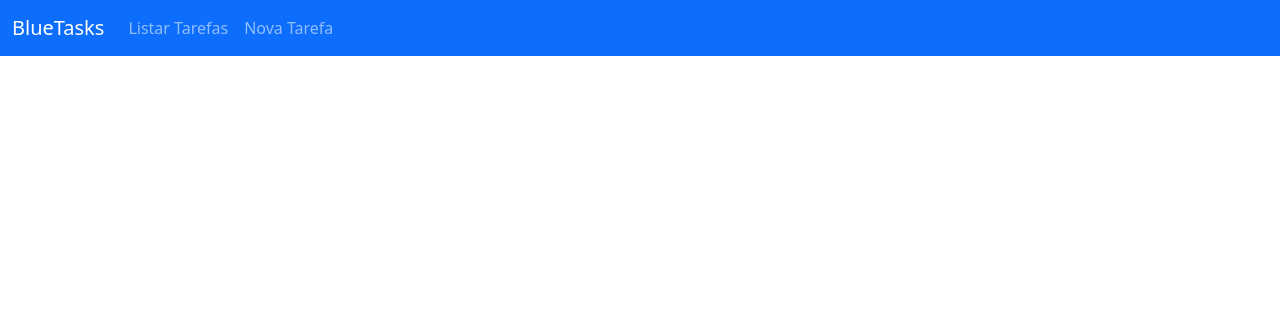
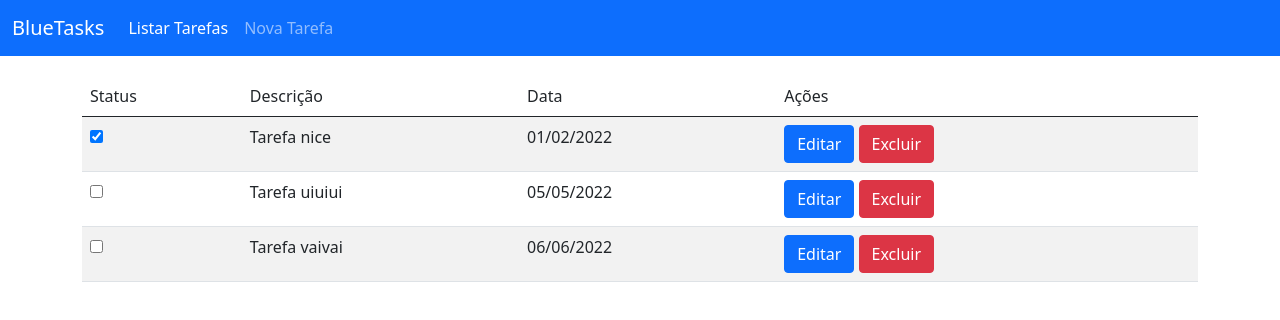
Before and after one commit to LeonardoVileela/bluetask, a React (Create React App) app: page / in a window 1280 px wide. Shown: the top 320 px of the page. Built offline with nearby package versions, Linux system fonts and the light colour scheme.

Commit message:
Alert messege on the delete button and toast success

```diff
--- a/package.json
+++ b/package.json
@@ -10,6 +10,7 @@
     "react-dom": "^17.0.2",
     "react-router-dom": "^5.2.0",
     "react-scripts": "4.0.3",
+    "react-toastify": "^7.0.4",
     "web-vitals": "^1.0.1"
   },
   "scripts": {
--- a/src/App.js
+++ b/src/App.js
@@ -1,5 +1,6 @@
 import React, { Component } from 'react';
 import NavBar from './NavBar/NavBar';
+import TaskListTable from './NavBar/TaskListTable';
 import { BrowserRouter } from 'react-router-dom';
 
 class App extends Component {
@@ -13,6 +14,9 @@ class App extends Component {
       <BrowserRouter>
         <div className="App">
           <NavBar></NavBar>
+          <div className="container" style={{ marginTop: 20 }}>
+            <TaskListTable></TaskListTable>
+          </div>
         </div>
       </BrowserRouter>
     );
--- a/src/NavBar/NavBar.js
+++ b/src/NavBar/NavBar.js
@@ -8,14 +8,20 @@ export default class NavBar extends Component {
 
         this.state = {
             items: [
-                { name: "Listar Tarefas", href: "/" },
-                { name: "Nova Tarefa", href: "/form" },
+                { name: "Listar Tarefas", href: "/", active: true },
+                { name: "Nova Tarefa", href: "/form", active: false },
             ]
         }
+
+        this.onClickHeandler = this.onClickHeandler.bind(this)
     }
 
-    onClickHeandler(item) {
-        alert(item.name)
+    onClickHeandler(itemClicked) {
+        this.setState(
+            this.state.items.map(
+                i => i.name === itemClicked.name ? i.active = true : i.active = false
+            )
+        )
     }
 
     render() {
@@ -32,7 +38,7 @@ export default class NavBar extends Component {
 
 
                                 {this.state.items.map(
-                                    i => <NavBarItem item={i} onClick={this.onClickHeandler}></NavBarItem>
+                                    i => <NavBarItem key={i.name} item={i} onClick={this.onClickHeandler}></NavBarItem>
                                 )}
 
                             </ul>
--- a/src/NavBar/NavBarItem.js
+++ b/src/NavBar/NavBarItem.js
@@ -4,7 +4,10 @@ import { Link } from 'react-router-dom';
 export default class NavBarItem extends Component {
     render() {
         return (
-            <Link className="nav-item nav-link whiteColor" to={this.props.item.href} onClick={() => this.props.onClick(this.props.item)}>
+            <Link
+
+            className={`nav-item nav-link ${this.props.item.active ? "active" : ""}`}
+            to={this.props.item.href} onClick={() => this.props.onClick(this.props.item)}>
                 {this.props.item.name}
             </Link>
         )
--- /dev/null
+++ b/src/NavBar/TaskListTable.js
@@ -0,0 +1,83 @@
+import React, { Component } from 'react';
+import { ToastContainer, toast } from 'react-toastify';
+import TaskService from '../api/TaskService';
+import 'react-toastify/dist/ReactToastify.css';
+
+export default class TaskListTable extends Component {
+    constructor(props) {
+        super(props)
+
+        this.state = { tasks: [] }
+
+        this.onDeleteHandler = this.onDeleteHandler.bind(this);
+    }
+
+    render() {
+        return (
+            <>
+                <table className="table table-striped table-hover">
+                    <TableHeader></TableHeader>
+                    <TableBody onDelete={this.onDeleteHandler} tasks={this.state.tasks}></TableBody>
+                </table>
+                <ToastContainer autoClose={1500} />
+            </>
+        )
+    }
+
+    componentDidMount() {
+        this.listTasks()
+    }
+
+    onDeleteHandler(id) {
+        if (window.confirm("Você deseja mesmo excluir essa tarefa?")) {
+            TaskService.delete(id)
+            this.listTasks()
+            toast.success("Tarefa excluida com sucesso", { position: toast.POSITION.TOP_CENTER })
+
+        }
+    }
+
+    listTasks() {
+        this.setState(
+            { tasks: TaskService.list() }
+        )
+    }
+
+
+
+}
+
+const TableHeader = () => {
+    return (
+        <thead>
+            <tr>
+                <td>Status</td>
+                <td>Descrição</td>
+                <td>Data</td>
+                <td>Ações</td>
+            </tr>
+        </thead>
+    )
+}
+
+const TableBody = (props) => {
+    return (
+        <tbody>
+            {
+                props.tasks.map(
+                    task =>
+                        <tr key={task.id}>
+                            <td><input type="checkbox" checked={task.done} /></td>
+                            <td>{task.description}</td>
+                            <td>{task.whenToDo}</td>
+                            <td>
+                                <input className="btn btn-primary" type="button" value="Editar"></input>
+                                &nbsp;<input onClick={() => props.onDelete(task.id)} className="btn btn-danger" type="button" value="Excluir"></input>
+                            </td>
+                        </tr>
+                )
+            }
+
+        </tbody>
+    )
+}
--- /dev/null
+++ b/src/api/TaskService.js
@@ -0,0 +1,20 @@
+class TaskService{
+    constructor(){
+        this.tasks = [
+            { id: 1 , description: "Tarefa nice" , whenToDo: "01/02/2022", done: true },
+            { id: 2 , description: "Tarefa uiuiui" , whenToDo: "05/05/2022", done: false },
+            { id: 3 , description: "Tarefa vaivai" , whenToDo: "06/06/2022", done: false },
+        ]
+    }
+
+    list() {
+        return this.tasks
+    }
+
+    delete(id){
+        this.tasks = this.tasks.filter(task => task.id !== id)
+    }
+
+}
+
+export default new TaskService();
```
Also changed, not shown: public/index.html (+13 -6 lines), 1 other file (tests, documents, lock files or other folders).
